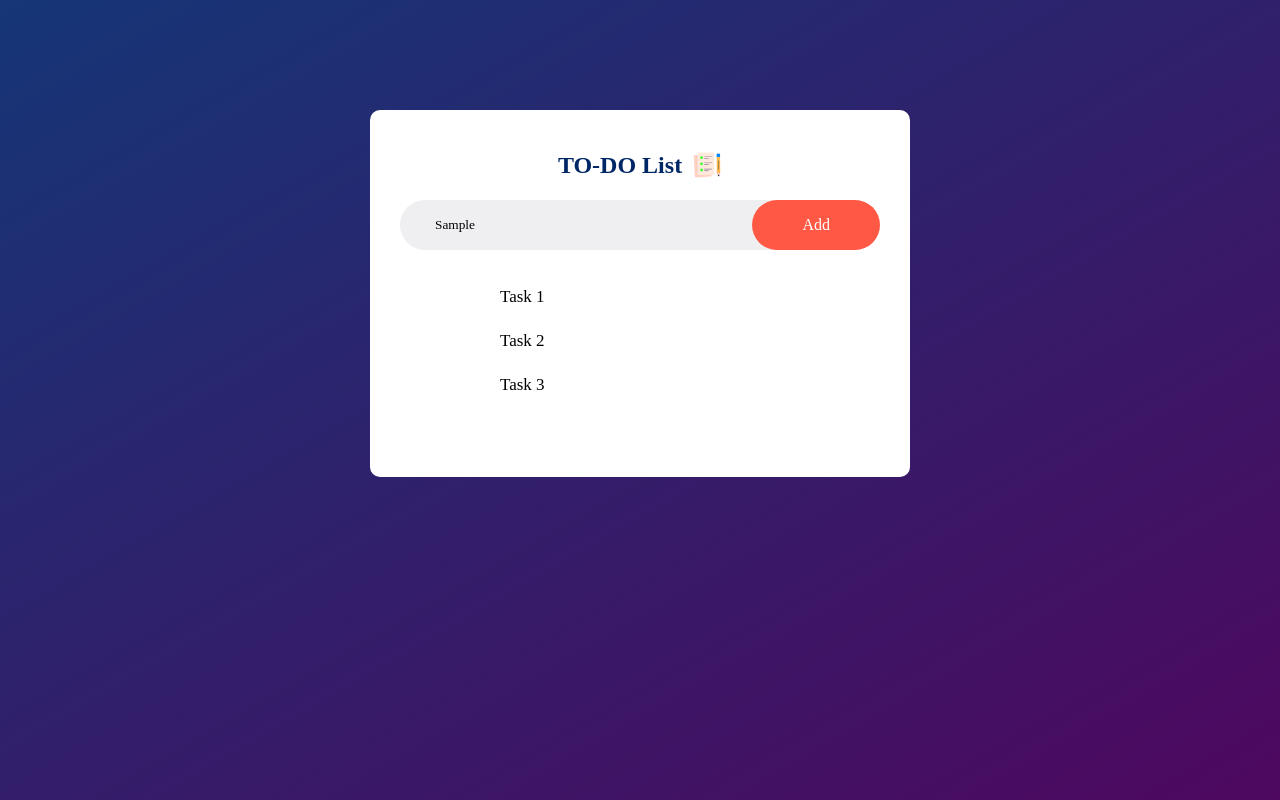
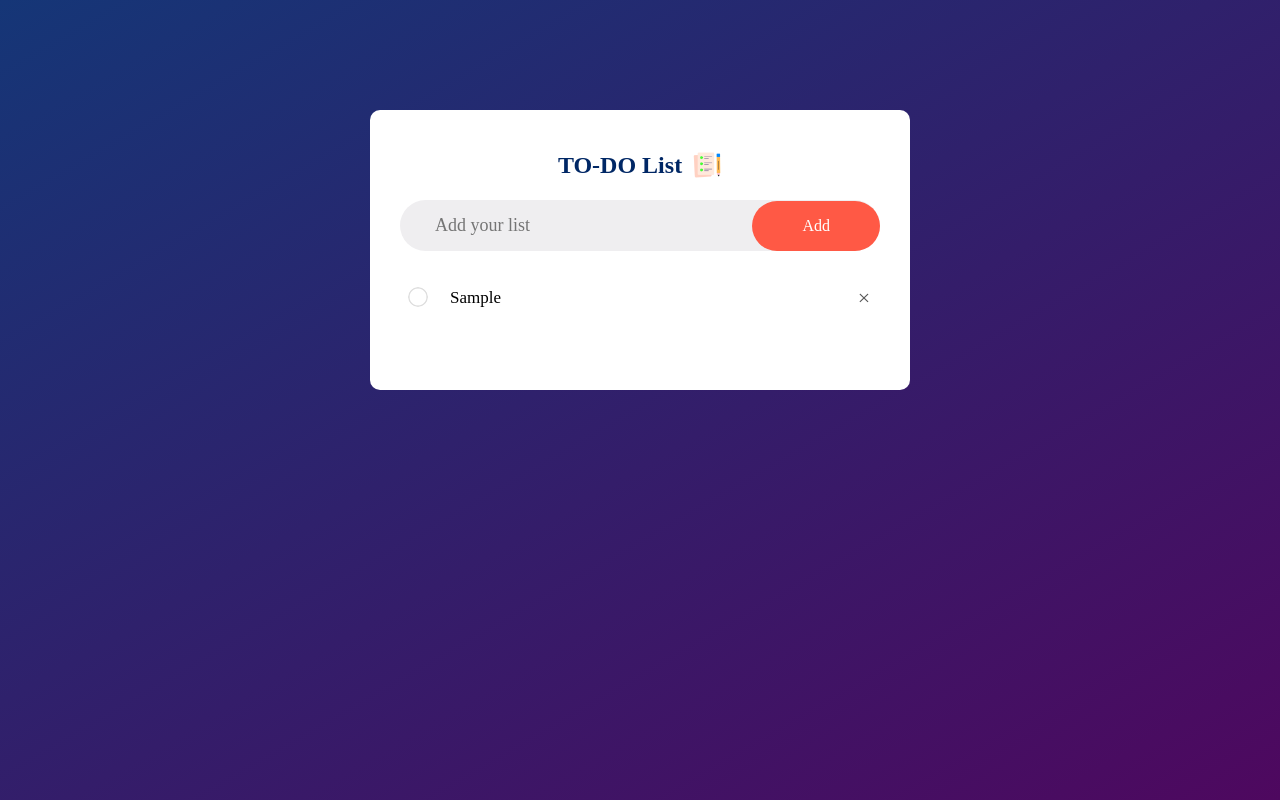
Before and after one commit to Aashish777/Javascript-project, a plain HTML site: page TO-DO List/index.html in a window 1280 px wide. Both pictures are taken after typing "Sample" into the empty fields and a click on the button "Add". Drawn offline with Linux system fonts and the light colour scheme.

Commit message:
TO-DO List js

```diff
--- a/TO-DO List/index.html
+++ b/TO-DO List/index.html
@@ -5,6 +5,7 @@
     <meta name="viewport" content="width=device-width, initial-scale=1.0">
     <link rel="stylesheet" href="style.css">
     <title>Document</title>
+
  </head>
  <body>
      <div class="container">
@@ -12,16 +13,17 @@
             <h2>TO-DO List <img src="./assests/icon.png" alt=""></h2>
             <div class="row">
                 <input type="text" id="input-box" placeholder="Add your list">
-                <button>Add</button>
+                <button onclick="addTask()">Add</button>
             </div>
             <ul id="list-container">
-                <li>Task 1</li>
+                <!-- <li class="content">Task 1</li>
                 <li>Task 2</li>
-                <li>Task 3</li>
+                <li>Task 3</li> -->
             </ul>
 
         </div>
 
      </div>
+     <script src="script.js" defer></script>
  </body>
  </html>
--- /dev/null
+++ b/TO-DO List/script.js
@@ -0,0 +1,41 @@
+const inputBox = document.getElementById("input-box");
+const listContainer = document.getElementById("list-container");
+
+function addTask(){
+    if(inputBox.value === ''){
+        alert("You have to write something");
+    }
+    else{
+        let li = document.createElement("li");
+        li.innerHTML = inputBox.value;
+        listContainer.appendChild(li);
+
+        let span = document.createElement("span")
+        span.innerHTML = "\u00d7";
+        li.appendChild(span);
+    }
+     inputBox.value = "";
+     saveData();
+}
+
+ listContainer.addEventListener("click", function(e){
+    if(e.target.tagName === "LI"){
+        e.target.classList.toggle("checked");
+        saveData();
+    }
+    else if(e.target.tagName ==="SPAN"){
+        e.target.parentElement.remove();
+        saveData();
+
+    }
+    ;
+ },false);
+
+ function saveData(){
+    localStorage.setItem("data", listContainer.innerHTML)
+ }
+
+ function showTask(){
+    listContainer.innerHTML = localStorage.getItem("data");
+}
+showTask();
--- a/TO-DO List/style.css
+++ b/TO-DO List/style.css
@@ -45,6 +45,7 @@ input{
     outline: none;
     background:transparent;
     padding:15px ;
+    font-size: 18px;
 }
 button{
     padding: 16px 50px;
@@ -60,7 +61,46 @@ button{
 ul li{
     list-style: none;
     font-size: 17px;
-    padding: 12px 8px 12px 100px;
+    padding: 12px 8px 12px 50px;
     user-select: none;
     cursor: pointer;
+    position: relative;
 }
+ul li::before{
+    content: "";
+    position: absolute;
+    height: 20px;
+    width: 20px;
+    border-radius: 50%;
+    background-image: url(./assests/unchecked.png);
+    background-size: cover;
+    background-position: center;
+    top: 11px;
+    left: 8px;
+}
+ul li.checked{
+    color: #555;
+    text-decoration: line-through;
+
+}
+ul li.checked::before{
+    background-image: url(./assests/checked.png);
+}
+ul li span{
+    position: absolute;
+    right: 2px;
+    top: 8px;
+    width: 28px;
+    height: 28px;
+    font-size: 22px;
+    color: #555;
+    line-height: 28px;
+    text-align: center;
+    border-radius: 50%;
+}
+ul li span:hover{
+    background: #edeef0;
+    transform: scale(1.3);
+    transition: .4s;
+
+}
```
